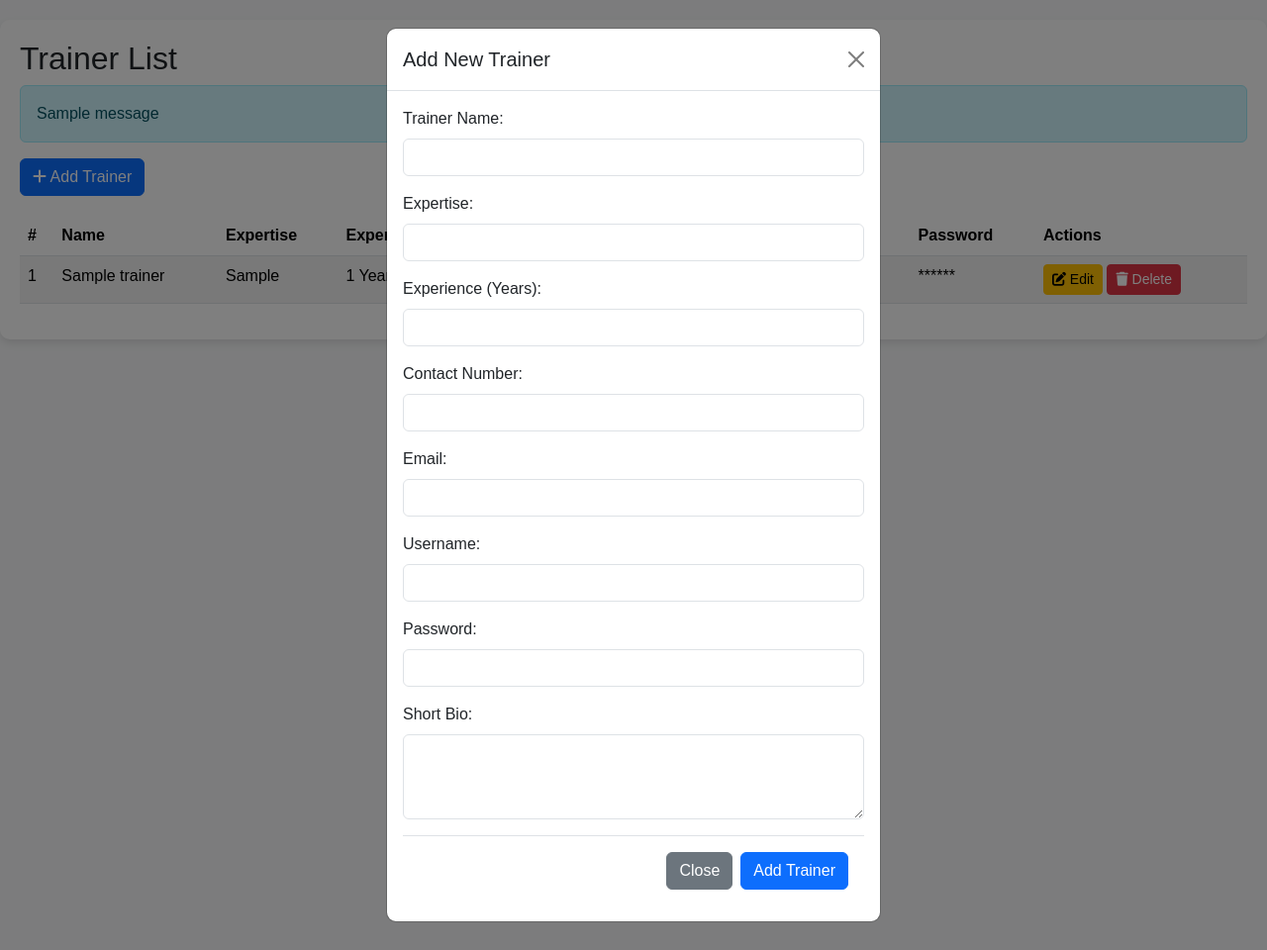
After one commit to shahalmhmd77/petpalace, a Django app: page /trainer_management/ in a window 1280 px wide, after a click on "Add Trainer". The commit adds this page. Shown: the whole page at 99% size. Run offline with Django 5.2, Linux system fonts and the light colour scheme; data comes from the database, SQL or seed files in the repository; tables that the repository leaves empty hold one stand-in row (values such as "Sample post"); one stand-in notice (Sample message) is shown.

Commit message:
changes added

```diff
--- a/petpalaceapp/models.py
+++ b/petpalaceapp/models.py
@@ -28,12 +28,16 @@ class Shop(models.Model):
 
 
 class Trainer(models.Model):
-    user=models.OneToOneField(User,on_delete=models.CASCADE,null=True,blank=True)
+    user = models.OneToOneField(User, on_delete=models.CASCADE, null=True, blank=True)
     full_name = models.CharField(max_length=100)
     name = models.CharField(max_length=100)
     contact = models.CharField(max_length=10)
     email = models.EmailField()
     location = models.TextField(null=True, blank=True)
+    expertise = models.CharField(max_length=100, null=True, blank=True)
+    experience = models.IntegerField(null=True, blank=True)
+    bio = models.TextField(null=True, blank=True)
+    image = models.ImageField(upload_to='trainers', null=True, blank=True)
 
     def __str__(self):
         return self.name
--- a/petpalaceapp/templates/petpalaceapp/shop_dashboard.html
+++ b/petpalaceapp/templates/petpalaceapp/shop_dashboard.html
@@ -119,10 +119,10 @@
         <a href="{% url 'shop_products' %}"><i class="fas fa-box"></i>Products</a>
         <a href="{% url 'shop_order_history' %}"><i class="fas fa-shopping-cart"></i>Orders</a>
         <a href="/shop-owner/reports"><i class="fas fa-chart-line"></i>Reports</a>
-        <!-- <a href="{% url 'grooming' %}"><i class="fas fa-paw"></i>Manage Grooming</a> -->
+        <a href="{% url 'trainer_management' %}"><i class="fas fa-paw"></i>Trainer Management</a>
         <!-- <a href="/shop-owner/manage-boarding"><i class="fas fa-home"></i>Manage Boarding</a> -->
         <!-- <a href="{% url 'training' %}"><i class="fas fa-graduation-cap"></i>Manage Training</a> -->
-        <a href="#"><i class="fas fa-sign-out-alt"></i>Logout</a>
+        <a href="{% url 'logout' %}"><i class="fas fa-sign-out-alt"></i>Logout</a>
     </div>
 
     <!-- Main content area for Shop Owner -->
--- a/petpalaceapp/templates/petpalaceapp/trainer_dashboard.html
+++ b/petpalaceapp/templates/petpalaceapp/trainer_dashboard.html
@@ -118,8 +118,8 @@
         <a href="{% url 'boarding' %}">Boarding</a>
         <a href="{% url 'training' %}">Training</a>
         <a href="#">Notifications</a>
-        <a href="#">Profile</a>
-        <a href="#">Logout</a>
+        <a href="{% url 'trainer_profile' %}">Profile</a>
+        <a href="{% url 'logout' %}">Logout</a>
     </div>
 
     <div class="main-content">
--- /dev/null
+++ b/petpalaceapp/templates/trainer_management.html
@@ -0,0 +1,211 @@
+<!DOCTYPE html>
+<html lang="en">
+<head>
+    <meta charset="UTF-8">
+    <meta name="viewport" content="width=device-width, initial-scale=1.0">
+    <title>Trainer Management</title>
+    <!-- Bootstrap 5 CSS -->
+    <link href="https://cdn.jsdelivr.net/npm/bootstrap@5.3.0-alpha1/dist/css/bootstrap.min.css" rel="stylesheet">
+    <!-- Font Awesome Icons -->
+    <link href="https://cdnjs.cloudflare.com/ajax/libs/font-awesome/6.0.0-beta3/css/all.min.css" rel="stylesheet">
+    <!-- Custom Styles -->
+    <style>
+        body {
+            background-color: #f8f9fa;
+            font-family: 'Poppins', sans-serif;
+        }
+
+        .form-container {
+            max-width: 600px;
+            margin: 20px auto;
+            padding: 20px;
+            background-color: #ffffff;
+            border-radius: 10px;
+            box-shadow: 0 4px 8px rgba(0, 0, 0, 0.1);
+        }
+
+        .table-container {
+            max-width: 1500px;
+            margin: 20px auto;
+            padding: 20px;
+            background-color: #ffffff;
+            border-radius: 10px;
+            box-shadow: 0 4px 8px rgba(0, 0, 0, 0.1);
+        }
+
+        .btn-add-trainer {
+            margin-bottom: 20px;
+        }
+
+        .modal-content {
+            border-radius: 10px;
+        }
+    </style>
+</head>
+<body>
+    <!-- Table to Display Trainers -->
+    <div class="table-container">
+        <h2>Trainer List</h2>
+        {% if messages %}
+            <div class="alert alert-info">
+                {% for message in messages %}
+                    {{ message }}<br>
+                {% endfor %}
+            </div>
+        {% endif %}
+        <button type="button" class="btn btn-primary btn-add-trainer" data-bs-toggle="modal" data-bs-target="#addTrainerModal">
+            <i class="fas fa-plus"></i> Add Trainer
+        </button>
+        <table class="table table-striped">
+            <thead>
+                <tr>
+                    <th>#</th>
+                    <th>Name</th>
+                    <th>Expertise</th>
+                    <th>Experience</th>
+                    <th>Contact</th>
+                    <th>Email</th>
+                    <th>Username</th>
+                    <th>Password</th>
+                    <th>Actions</th>
+                </tr>
+            </thead>
+            <tbody>
+                {% for trainer in trainers %}
+                <tr>
+                    <td>{{ forloop.counter }}</td>
+                    <td>{{ trainer.name }}</td>
+                    <td>{{ trainer.expertise }}</td>
+                    <td>{{ trainer.experience }} Years</td>
+                    <td>{{ trainer.contact }}</td>
+                    <td>{{ trainer.user.email }}</td>
+                    <td>{{ trainer.user.username }}</td>
+                    <td>******</td>
+                    <td>
+                        <!-- Edit Button -->
+                        <button class="btn btn-sm btn-warning" data-bs-toggle="modal" data-bs-target="#editTrainerModal{{ trainer.id }}">
+                            <i class="fas fa-edit"></i> Edit
+                        </button>
+                        <!-- Delete Button -->
+                        <a href="{% url 'delete_trainer' trainer.id %}" class="btn btn-sm btn-danger">
+                            <i class="fas fa-trash"></i> Delete
+                        </a>
+                    </td>
+                </tr>
+                {% endfor %}
+            </tbody>
+        </table>
+    </div>
+
+    <!-- Add Trainer Modal -->
+    <div class="modal fade" id="addTrainerModal" tabindex="-1" aria-labelledby="addTrainerModalLabel" aria-hidden="true">
+        <div class="modal-dialog modal-dialog-centered">
+            <div class="modal-content">
+                <div class="modal-header">
+                    <h5 class="modal-title" id="addTrainerModalLabel">Add New Trainer</h5>
+                    <button type="button" class="btn-close" data-bs-dismiss="modal" aria-label="Close"></button>
+                </div>
+                <div class="modal-body">
+                    <form action="{% url 'add_trainer' %}" method="POST" enctype="multipart/form-data">
+                        {% csrf_token %}
+                        <div class="mb-3">
+                            <label for="trainerName" class="form-label">Trainer Name:</label>
+                            <input type="text" id="trainerName" name="name" class="form-control" required>
+                        </div>
+                        <div class="mb-3">
+                            <label for="expertise" class="form-label">Expertise:</label>
+                            <input type="text" id="expertise" name="expertise" class="form-control" required>
+                        </div>
+                        <div class="mb-3">
+                            <label for="experience" class="form-label">Experience (Years):</label>
+                            <input type="number" id="experience" name="experience" class="form-control" required>
+                        </div>
+                        <div class="mb-3">
+                            <label for="contact" class="form-label">Contact Number:</label>
+                            <input type="tel" id="contact" name="contact" class="form-control" required>
+                        </div>
+                        <div class="mb-3">
+                            <label for="email" class="form-label">Email:</label>
+                            <input type="email" id="email" name="email" class="form-control" required>
+                        </div>
+                        <div class="mb-3">
+                            <label for="username" class="form-label">Username:</label>
+                            <input type="text" id="username" name="username" class="form-control" required>
+                        </div>
+                        <div class="mb-3">
+                            <label for="password" class="form-label">Password:</label>
+                            <input type="password" id="password" name="password" class="form-control" required>
+                        </div>
+                        <div class="mb-3">
+                            <label for="bio" class="form-label">Short Bio:</label>
+                            <textarea id="bio" name="bio" class="form-control" rows="3" required></textarea>
+                        </div>
+                        <div class="modal-footer">
+                            <button type="button" class="btn btn-secondary" data-bs-dismiss="modal">Close</button>
+                            <button type="submit" class="btn btn-primary">Add Trainer</button>
+                        </div>
+                    </form>
+                </div>
+            </div>
+        </div>
+    </div>
+
+    <!-- Edit Trainer Modals -->
+    {% for trainer in trainers %}
+    <div class="modal fade" id="editTrainerModal{{ trainer.id }}" tabindex="-1" aria-labelledby="editTrainerModalLabel{{ trainer.id }}" aria-hidden="true">
+        <div class="modal-dialog modal-dialog-centered">
+            <div class="modal-content">
+                <div class="modal-header">
+                    <h5 class="modal-title" id="editTrainerModalLabel{{ trainer.id }}">Edit Trainer</h5>
+                    <button type="button" class="btn-close" data-bs-dismiss="modal" aria-label="Close"></button>
+                </div>
+                <div class="modal-body">
+                    <form action="{% url 'edit_trainer' trainer.id %}" method="POST" enctype="multipart/form-data">
+                        {% csrf_token %}
+                        <div class="mb-3">
+                            <label for="trainerName{{ trainer.id }}" class="form-label">Trainer Name:</label>
+                            <input type="text" id="trainerName{{ trainer.id }}" name="name" class="form-control" value="{{ trainer.name }}" required>
+                        </div>
+                        <div class="mb-3">
+                            <label for="expertise{{ trainer.id }}" class="form-label">Expertise:</label>
+                            <input type="text" id="expertise{{ trainer.id }}" name="expertise" class="form-control" value="{{ trainer.expertise }}" required>
+                        </div>
+                        <div class="mb-3">
+                            <label for="experience{{ trainer.id }}" class="form-label">Experience (Years):</label>
+                            <input type="number" id="experience{{ trainer.id }}" name="experience" class="form-control" value="{{ trainer.experience }}" required>
+                        </div>
+                        <div class="mb-3">
+                            <label for="contact{{ trainer.id }}" class="form-label">Contact Number:</label>
+                            <input type="tel" id="contact{{ trainer.id }}" name="contact" class="form-control" value="{{ trainer.contact }}" required>
+                        </div>
+                        <div class="mb-3">
+                            <label for="email{{ trainer.id }}" class="form-label">Email:</label>
+                            <input type="email" id="email{{ trainer.id }}" name="email" class="form-control" value="{{ trainer.user.email }}" required>
+                        </div>
+                        <div class="mb-3">
+                            <label for="username{{ trainer.id }}" class="form-label">Username:</label>
+                            <input type="text" id="username{{ trainer.id }}" name="username" class="form-control" value="{{ trainer.user.username }}" required>
+                        </div>
+                        <div class="mb-3">
+                            <label for="password{{ trainer.id }}" class="form-label">Change Password:</label>
+                            <input type="password" id="password{{ trainer.id }}" name="password" class="form-control" value="" required>
+                        </div>
+                        <div class="mb-3">
+                            <label for="bio{{ trainer.id }}" class="form-label">Short Bio:</label>
+                            <textarea id="bio{{ trainer.id }}" name="bio" class="form-control" rows="3" required>{{ trainer.bio }}</textarea>
+                        </div>
+                        <div class="modal-footer">
+                            <button type="button" class="btn btn-secondary" data-bs-dismiss="modal">Close</button>
+                            <button type="submit" class="btn btn-primary">Save Changes</button>
+                        </div>
+                    </form>
+                </div>
+            </div>
+        </div>
+    </div>
+    {% endfor %}
+
+    <!-- Bootstrap 5 JS -->
+    <script src="https://cdn.jsdelivr.net/npm/bootstrap@5.3.0-alpha1/dist/js/bootstrap.bundle.min.js"></script>
+</body>
+</html>
--- a/petpalaceapp/urls.py
+++ b/petpalaceapp/urls.py
@@ -45,6 +45,14 @@ urlpatterns = [
     path('delete_product/<int:product_id>/', views.delete_product, name='delete_product'),
     path('shop_order_history/', views.shop_order_history, name='shop_order_history'),
 
+    path('user_profile/', views.user_profile, name='user_profile'),
+    path('trainer_profile/', views.trainer_profile, name='trainer_profile'),
+    path('logout/', views.logout_view, name='logout'),
+    path('trainer_management/', views.trainer_management, name='trainer_management'),
+    path('add_trainer/', views.add_trainer, name='add_trainer'),
+    path('delete_trainer/<int:trainer_id>/', views.delete_trainer, name='delete_trainer'),
+    path('edit_trainer/<int:trainer_id>/', views.edit_trainer, name='edit_trainer'),
+
 
 
 ]
--- a/petpalaceapp/views.py
+++ b/petpalaceapp/views.py
@@ -285,3 +285,82 @@ def delete_product(request, product_id):
 def shop_order_history(request):
     orders = OrderHistory.objects.filter()
     return render(request, 'shop_order_history.html', {'orders': orders})
+
+def user_profile(request):
+    user_data=get_object_or_404(Customer,user=request.user)
+    return render(request,'user_profile.html',{'user_data':user_data})
+
+
+def trainer_profile(request):
+    user_data=get_object_or_404(Trainer,user=request.user)
+    return render(request,'trainer_profile.html',{'user_data':user_data})
+
+
+from django.contrib.auth import logout
+def logout_view(request):
+    logout(request)
+    return redirect('login')
+
+
+def trainer_management(request):
+    trainers = Trainer.objects.all()
+    return render(request, 'trainer_management.html', {'trainers': trainers})
+
+
+def add_trainer(request):
+    if request.method == 'POST':
+        name = request.POST.get('name')
+        expertise = request.POST.get('expertise')
+        experience = request.POST.get('experience')
+        contact = request.POST.get('contact')
+        email = request.POST.get('email')
+        username = request.POST.get('username')
+        password = request.POST.get('password')
+        email = request.POST.get('email')
+        bio = request.POST.get('bio')
+        image = request.FILES.get('image')
+        if not username and not email and not password:
+            messages.success(request, 'username ,email, password missing!')
+            return redirect('trainer_management')
+
+        new_trainer = Trainer(
+            name=name,
+            expertise=expertise,
+            experience=experience,
+            contact=contact,
+            user=User.objects.create_user(username=username, email=email, password='defaultpassword'),
+            bio=bio,
+            image=image
+        )
+        new_trainer.save()
+        messages.success(request, 'Trainer added successfully!')
+        return redirect('trainer_management')
+
+    return render(request, 'add_trainer.html')
+
+
+def delete_trainer(request, trainer_id):
+    trainer = get_object_or_404(Trainer, id=trainer_id)
+    trainer.user.delete()
+    trainer.delete()
+    messages.success(request, 'Trainer deleted successfully!')
+    return redirect('trainer_management')
+
+def edit_trainer(request, trainer_id):
+    trainer = get_object_or_404(Trainer, id=trainer_id)
+    if request.method == 'POST':
+        trainer.name = request.POST.get('name')
+        password = request.POST.get('password')
+        if password and not password == '':
+            trainer.user.set_password(password)
+
+        trainer.user.username = request.POST.get('username')
+        trainer.expertise = request.POST.get('expertise')
+        trainer.experience = request.POST.get('experience')
+        trainer.contact = request.POST.get('contact')
+        trainer.bio = request.POST.get('bio')
+        trainer.image = request.FILES.get('image', trainer.image)
+        trainer.save()
+        messages.success(request, 'Trainer updated successfully!')
+        return redirect('trainer_management')
+    return render(request, 'edit_trainer.html', {'trainer': trainer})
```
Also changed, not shown: petpalaceapp/templates/petpalaceapp/pet_dashboard.html (+127 -24 lines), petpalaceapp/templates/trainer_profile.html (added, +108 -0 lines), petpalaceapp/templates/user_profile.html (added, +108 -0 lines).
